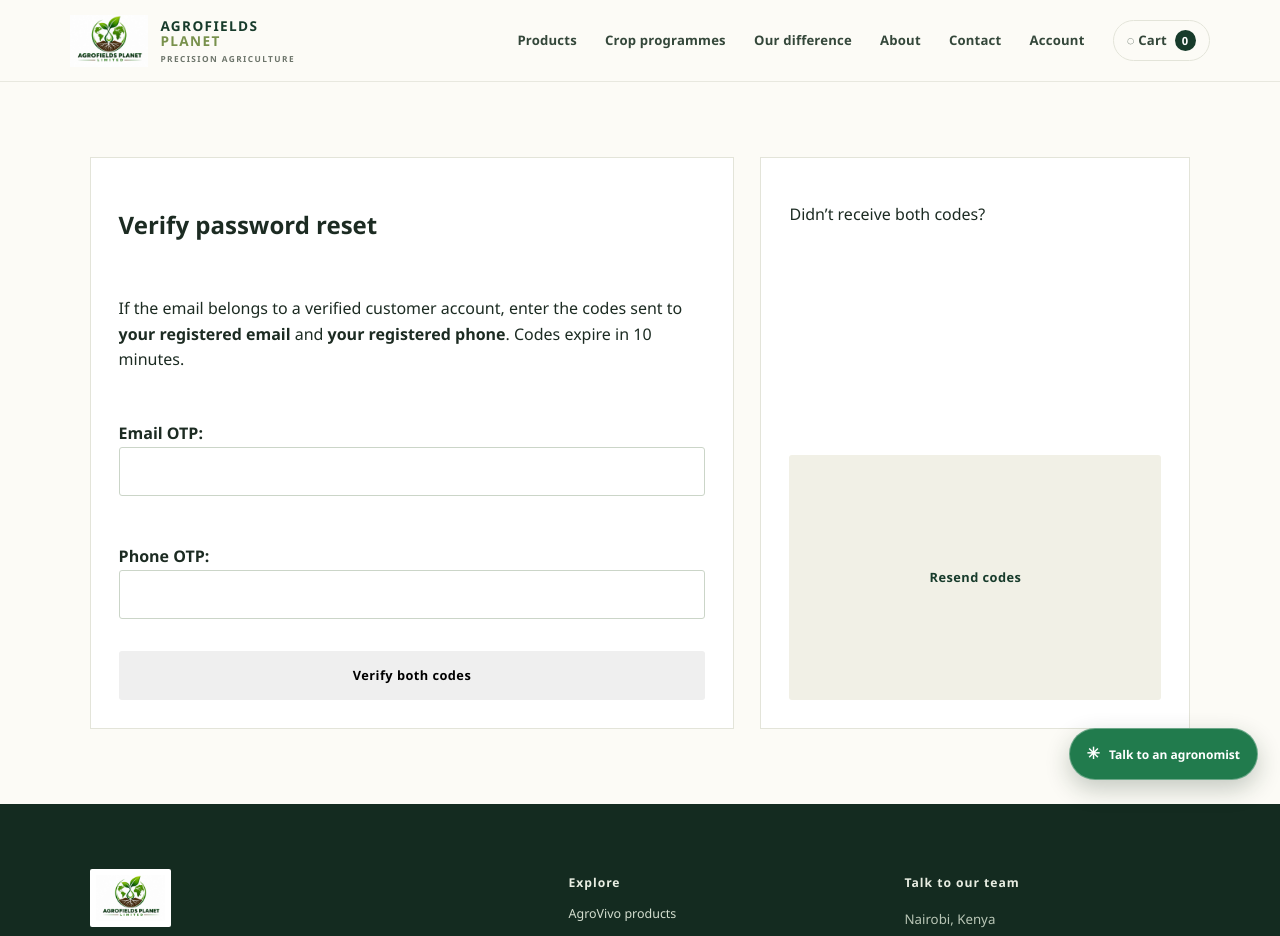
After one commit to kironga/AGROVIVO, a Django app: page /account/password-reset/verify/ in a window 1280 px wide. The commit adds this page. Shown: the top 936 px of the page. Run offline with Django 5.2, Linux system fonts and the light colour scheme.

Commit message:
Add dual-channel customer OTP verification

```diff
--- a/accounts/auth_views.py
+++ b/accounts/auth_views.py
@@ -7,6 +7,12 @@ from catalog.models import Product
 
 class StaffAwareLoginView(LoginView):
     template_name = "registration/login.html"
+
+    def get_form(self, form_class=None):
+        form = super().get_form(form_class)
+        form.fields["username"].label = "Email or username"
+        form.fields["username"].widget.attrs.update({"autocomplete": "username", "autocapitalize": "none"})
+        return form
 
     def form_valid(self, form):
         response = super().form_valid(form)
--- a/accounts/forms.py
+++ b/accounts/forms.py
@@ -1,13 +1,83 @@
+import re
+
 from django import forms
 from django.contrib.auth import get_user_model
 from django.contrib.auth.password_validation import validate_password
-User=get_user_model()
-class RegistrationForm(forms.ModelForm):
- password=forms.CharField(widget=forms.PasswordInput,validators=[validate_password],label="Password")
- class Meta:
-  model=User
-  fields=("username","email","first_name","last_name")
- def save(self,commit=True):
-  user=super().save(commit=False); user.set_password(self.cleaned_data["password"])
-  if commit: user.save()
-  return user
+
+from .models import CustomerProfile
+
+User = get_user_model()
+
+
+class RegistrationForm(forms.Form):
+    first_name = forms.CharField(max_length=150, label="First name", widget=forms.TextInput(attrs={"autocomplete": "given-name"}))
+    last_name = forms.CharField(max_length=150, label="Last name", widget=forms.TextInput(attrs={"autocomplete": "family-name"}))
+    email = forms.EmailField(max_length=150, widget=forms.EmailInput(attrs={"autocomplete": "email"}))
+    phone = forms.CharField(label="Phone number", max_length=16, widget=forms.TelInput(attrs={"autocomplete": "tel", "placeholder": "0712345678 or +254712345678"}))
+    password = forms.CharField(widget=forms.PasswordInput(attrs={"autocomplete": "new-password"}), label="Password")
+    password_confirm = forms.CharField(widget=forms.PasswordInput(attrs={"autocomplete": "new-password"}), label="Confirm password")
+
+    def clean_email(self):
+        email = self.cleaned_data["email"].strip().lower()
+        if User.objects.filter(email__iexact=email).exists() or User.objects.filter(username__iexact=email).exists():
+            raise forms.ValidationError("An account already uses this email. Please sign in or reset your password.")
+        return email
+
+    def clean_phone(self):
+        phone = re.sub(r"[\s()-]", "", self.cleaned_data["phone"])
+        if re.fullmatch(r"07\d{8}", phone):
+            phone = "+254" + phone[1:]
+        elif re.fullmatch(r"2547\d{8}", phone):
+            phone = "+" + phone
+        if not re.fullmatch(r"\+2547\d{8}", phone):
+            raise forms.ValidationError("Enter a Kenyan mobile number, for example 0712345678.")
+        if CustomerProfile.objects.filter(phone=phone).exists():
+            raise forms.ValidationError("An account already uses this phone number.")
+        return phone
+
+    def clean(self):
+        cleaned = super().clean()
+        if cleaned.get("password") and cleaned.get("password_confirm") and cleaned["password"] != cleaned["password_confirm"]:
+            self.add_error("password_confirm", "The passwords do not match.")
+        if cleaned.get("password") and cleaned.get("email"):
+            user = User(username=cleaned["email"], email=cleaned["email"], first_name=cleaned.get("first_name", ""), last_name=cleaned.get("last_name", ""))
+            try:
+                validate_password(cleaned["password"], user)
+            except forms.ValidationError as error:
+                self.add_error("password", error)
+        return cleaned
+
+
+class EmailAddressForm(forms.Form):
+    email = forms.EmailField(max_length=254, widget=forms.EmailInput(attrs={"autocomplete": "email"}))
+
+    def clean_email(self):
+        return self.cleaned_data["email"].strip().lower()
+
+
+class DualOtpForm(forms.Form):
+    email_code = forms.CharField(label="Email OTP", min_length=6, max_length=6, widget=forms.TextInput(attrs={"inputmode": "numeric", "autocomplete": "one-time-code", "pattern": "[0-9]{6}"}))
+    phone_code = forms.CharField(label="Phone OTP", min_length=6, max_length=6, widget=forms.TextInput(attrs={"inputmode": "numeric", "autocomplete": "one-time-code", "pattern": "[0-9]{6}"}))
+
+    def clean_email_code(self):
+        code = self.cleaned_data["email_code"].strip()
+        if not code.isdigit():
+            raise forms.ValidationError("Enter the 6-digit code from your email.")
+        return code
+
+    def clean_phone_code(self):
+        code = self.cleaned_data["phone_code"].strip()
+        if not code.isdigit():
+            raise forms.ValidationError("Enter the 6-digit code sent to your phone.")
+        return code
+
+
+class SetNewPasswordForm(forms.Form):
+    password = forms.CharField(widget=forms.PasswordInput(attrs={"autocomplete": "new-password"}), label="New password")
+    password_confirm = forms.CharField(widget=forms.PasswordInput(attrs={"autocomplete": "new-password"}), label="Confirm new password")
+
+    def clean(self):
+        cleaned = super().clean()
+        if cleaned.get("password") and cleaned.get("password_confirm") and cleaned["password"] != cleaned["password_confirm"]:
+            self.add_error("password_confirm", "The passwords do not match.")
+        return cleaned
--- a/accounts/urls.py
+++ b/accounts/urls.py
@@ -1,4 +1,12 @@
 from django.urls import path
 from django.contrib.auth.decorators import login_required
-from .views import account,register
-urlpatterns=[path("",login_required(account),name="account"),path("register/",register,name="register")]
+from .views import account, password_reset_new, password_reset_start, password_reset_verify, register, resend_otp, signup_verify
+urlpatterns=[
+ path("",login_required(account),name="account"),
+ path("register/",register,name="register"),
+ path("verify/",signup_verify,name="signup_verify"),
+ path("resend-otp/<str:purpose>/",resend_otp,name="resend_otp"),
+ path("password-reset/",password_reset_start,name="customer_password_reset"),
+ path("password-reset/verify/",password_reset_verify,name="customer_password_reset_verify"),
+ path("password-reset/new/",password_reset_new,name="customer_password_reset_new"),
+]
--- a/accounts/views.py
+++ b/accounts/views.py
@@ -1,19 +1,230 @@
-from django.shortcuts import render,redirect
+from datetime import timedelta
+
+from django.contrib import messages
+from django.contrib.auth import get_user_model, password_validation
+from django.contrib.auth.hashers import make_password
+from django.core.exceptions import ValidationError
+from django.db import IntegrityError, transaction
+from django.shortcuts import redirect, render
 from django.urls import reverse
+from django.utils import timezone
 from urllib.parse import urlencode
-from django.contrib import messages
-from .forms import RegistrationForm
+
+from .forms import DualOtpForm, EmailAddressForm, RegistrationForm, SetNewPasswordForm
+from .models import AccountVerification, CustomerProfile
+from .otp import RESEND_WAIT, issue_codes, valid_codes
+
+User = get_user_model()
+SIGNUP_SESSION_KEY = "signup_verification_id"
+RESET_SESSION_KEY = "password_reset_verification_id"
+VERIFIED_RESET_SESSION_KEY = "verified_password_reset_id"
+
+
 def account(request):
- if request.user.is_staff:
-  return redirect("dashboard_home")
- return render(request,"accounts/account.html",{"orders":request.user.orders.prefetch_related("items__product").order_by("-created_at")})
+    if request.user.is_staff:
+        return redirect("dashboard_home")
+    profile = CustomerProfile.objects.filter(user=request.user).first()
+    return render(request, "accounts/account.html", {"profile": profile, "orders": request.user.orders.prefetch_related("items__product").order_by("-created_at")})
+
+
 def register(request):
- next_url=request.POST.get("next",request.GET.get("next",""))
- if request.method=="POST":
-  form=RegistrationForm(request.POST)
-  if form.is_valid():
-   form.save(); messages.success(request,"Your account is ready. Please sign in.")
-   login_url=reverse("login")
-   return redirect(f"{login_url}?{urlencode({'next':next_url})}" if next_url else login_url)
- else: form=RegistrationForm()
- return render(request,"registration/register.html",{"form":form,"next":next_url})
+    next_url = request.POST.get("next", request.GET.get("next", ""))
+    form = RegistrationForm(request.POST or None)
+    if request.method == "POST" and form.is_valid():
+        AccountVerification.objects.filter(expires_at__lt=timezone.now() - timedelta(days=1)).delete()
+        email = form.cleaned_data["email"]
+        phone = form.cleaned_data["phone"]
+        if User.objects.filter(email__iexact=email).exists() or User.objects.filter(username__iexact=email).exists():
+            form.add_error("email", "An account already uses this email. Please sign in or reset your password.")
+        elif CustomerProfile.objects.filter(phone=phone).exists():
+            form.add_error("phone", "An account already uses this phone number.")
+        else:
+            recent = AccountVerification.objects.filter(purpose=AccountVerification.Purpose.SIGNUP, email=email, created_at__gte=timezone.now() - RESEND_WAIT).first()
+            if recent:
+                form.add_error(None, "A verification code was sent recently. Check your email and phone, or wait one minute before requesting another.")
+            else:
+                AccountVerification.objects.filter(purpose=AccountVerification.Purpose.SIGNUP, email=email).delete()
+                challenge = AccountVerification.objects.create(
+                    purpose=AccountVerification.Purpose.SIGNUP,
+                    email=email,
+                    phone=phone,
+                    first_name=form.cleaned_data["first_name"].strip(),
+                    last_name=form.cleaned_data["last_name"].strip(),
+                    password_hash=make_password(form.cleaned_data["password"]),
+                    email_code_hash="pending",
+                    phone_code_hash="pending",
+                    expires_at=timezone.now(),
+                    last_sent_at=timezone.now() - RESEND_WAIT,
+                )
+                request.session[SIGNUP_SESSION_KEY] = challenge.pk
+                request.session["signup_next"] = next_url
+                delivered = issue_codes(challenge)
+                if delivered:
+                    messages.success(request, "We sent one verification code to your email and another to your phone. Enter both codes to finish creating your account.")
+                else:
+                    messages.warning(request, "Your verification request is saved, but one of the codes could not be delivered. Check the delivery settings or try resending in one minute.")
+                return redirect("signup_verify")
+    return render(request, "registration/register.html", {"form": form, "next": next_url})
+
+
+def signup_verify(request):
+    challenge = _session_challenge(request, SIGNUP_SESSION_KEY, AccountVerification.Purpose.SIGNUP)
+    if not challenge:
+        messages.info(request, "Start account creation to request new verification codes.")
+        return redirect("register")
+    form = DualOtpForm(request.POST or None)
+    if request.method == "POST" and form.is_valid():
+        if not valid_codes(challenge, form.cleaned_data["email_code"], form.cleaned_data["phone_code"]):
+            messages.error(request, "The codes are incorrect, expired, or have used all attempts. Request fresh codes and try again.")
+        else:
+            if User.objects.filter(email__iexact=challenge.email).exists() or User.objects.filter(username__iexact=challenge.email).exists() or CustomerProfile.objects.filter(phone=challenge.phone).exists():
+                challenge.delete()
+                request.session.pop(SIGNUP_SESSION_KEY, None)
+                messages.error(request, "That email or phone number has since been used. Please sign in or use different details.")
+                return redirect("register")
+            try:
+                with transaction.atomic():
+                    user = User.objects.create(
+                        username=challenge.email,
+                        email=challenge.email,
+                        first_name=challenge.first_name,
+                        last_name=challenge.last_name,
+                        password=challenge.password_hash,
+                    )
+                    CustomerProfile.objects.create(user=user, phone=challenge.phone, email_verified=True, phone_verified=True)
+                    challenge.delete()
+            except IntegrityError:
+                challenge.delete()
+                request.session.pop(SIGNUP_SESSION_KEY, None)
+                messages.error(request, "Those account details have already been registered. Please sign in or use another email and phone number.")
+                return redirect("register")
+            next_url = request.session.pop("signup_next", "")
+            request.session.pop(SIGNUP_SESSION_KEY, None)
+            messages.success(request, "Your email and phone are verified. Sign in with your email and password.")
+            return redirect(f"{reverse('login')}?{urlencode({'next': next_url})}" if next_url else "login")
+    return render(request, "registration/verify_otp.html", {"form": form, "purpose": "signup", "email_hint": _masked_email(challenge.email), "phone_hint": _masked_phone(challenge.phone)})
+
+
+def password_reset_start(request):
+    form = EmailAddressForm(request.POST or None)
+    if request.method == "POST" and form.is_valid():
+        AccountVerification.objects.filter(expires_at__lt=timezone.now() - timedelta(days=1)).delete()
+        email = form.cleaned_data["email"]
+        request.session.pop(VERIFIED_RESET_SESSION_KEY, None)
+        challenge = None
+        user = User.objects.filter(email__iexact=email, is_active=True).first()
+        if user:
+            profile = CustomerProfile.objects.filter(user=user).first()
+            phone = profile.phone if profile else _phone_from_order_history(user)
+            if phone:
+                recent = AccountVerification.objects.filter(purpose=AccountVerification.Purpose.PASSWORD_RESET, user=user, created_at__gte=timezone.now() - RESEND_WAIT).first()
+                if not recent:
+                    AccountVerification.objects.filter(purpose=AccountVerification.Purpose.PASSWORD_RESET, user=user).delete()
+                    challenge = AccountVerification.objects.create(
+                        purpose=AccountVerification.Purpose.PASSWORD_RESET,
+                        user=user,
+                        email=user.email,
+                        phone=phone,
+                        email_code_hash="pending",
+                        phone_code_hash="pending",
+                        expires_at=timezone.now(),
+                        last_sent_at=timezone.now() - RESEND_WAIT,
+                    )
+                    issue_codes(challenge)
+                else:
+                    challenge = recent
+        if challenge:
+            request.session[RESET_SESSION_KEY] = challenge.pk
+        else:
+            request.session.pop(RESET_SESSION_KEY, None)
+        messages.info(request, "If the email belongs to a verified customer account, verification codes have been sent to its email and phone.")
+        return redirect("customer_password_reset_verify")
+    return render(request, "registration/password_reset_form.html", {"form": form})
+
+
+def password_reset_verify(request):
+    challenge = _session_challenge(request, RESET_SESSION_KEY, AccountVerification.Purpose.PASSWORD_RESET)
+    form = DualOtpForm(request.POST or None)
+    if request.method == "POST" and form.is_valid():
+        if not challenge or not valid_codes(challenge, form.cleaned_data["email_code"], form.cleaned_data["phone_code"]):
+            messages.error(request, "The codes are incorrect, expired, or unavailable. Start a new password reset request and try again.")
+        else:
+            challenge.verified_at = timezone.now()
+            challenge.save(update_fields=["verified_at"])
+            request.session[VERIFIED_RESET_SESSION_KEY] = challenge.pk
+            return redirect("customer_password_reset_new")
+    return render(request, "registration/verify_otp.html", {"form": form, "purpose": "password_reset", "email_hint": _masked_email(challenge.email) if challenge else "your registered email", "phone_hint": _masked_phone(challenge.phone) if challenge else "your registered phone"})
+
+
+def password_reset_new(request):
+    challenge_id = request.session.get(VERIFIED_RESET_SESSION_KEY)
+    challenge = AccountVerification.objects.filter(pk=challenge_id, purpose=AccountVerification.Purpose.PASSWORD_RESET, verified_at__isnull=False, expires_at__gt=timezone.now(), user__is_active=True).first() if challenge_id else None
+    if not challenge:
+        request.session.pop(VERIFIED_RESET_SESSION_KEY, None)
+        messages.info(request, "Verify both OTP codes before choosing a new password.")
+        return redirect("customer_password_reset")
+    form = SetNewPasswordForm(request.POST or None)
+    if request.method == "POST" and form.is_valid():
+        try:
+            password_validation.validate_password(form.cleaned_data["password"], challenge.user)
+        except ValidationError as error:
+            form.add_error("password", error)
+        else:
+            challenge.user.set_password(form.cleaned_data["password"])
+            challenge.user.save(update_fields=["password"])
+            challenge.delete()
+            request.session.pop(RESET_SESSION_KEY, None)
+            request.session.pop(VERIFIED_RESET_SESSION_KEY, None)
+            messages.success(request, "Your password has been reset. Sign in with your new password.")
+            return redirect("login")
+    return render(request, "registration/password_reset_new.html", {"form": form})
+
+
+def resend_otp(request, purpose):
+    if request.method != "POST":
+        return redirect("register")
+    if purpose == "signup":
+        session_key, target, expected = SIGNUP_SESSION_KEY, "signup_verify", AccountVerification.Purpose.SIGNUP
+    else:
+        session_key, target, expected = RESET_SESSION_KEY, "customer_password_reset_verify", AccountVerification.Purpose.PASSWORD_RESET
+    challenge = _session_challenge(request, session_key, expected)
+    if challenge and challenge.created_at > timezone.now() - timedelta(days=1):
+        wait_until = challenge.last_sent_at + RESEND_WAIT
+        if timezone.now() < wait_until:
+            seconds = max(1, int((wait_until - timezone.now()).total_seconds()))
+            messages.warning(request, f"Please wait {seconds} seconds before requesting new codes.")
+        elif issue_codes(challenge):
+            messages.success(request, "Fresh verification codes have been sent to your email and phone.")
+        else:
+            messages.error(request, "At least one verification code could not be delivered. Check the delivery settings and try again later.")
+    else:
+        messages.error(request, "This verification request has expired. Start again to request new codes.")
+    return redirect(target)
+
+
+def _session_challenge(request, session_key, purpose):
+    challenge_id = request.session.get(session_key)
+    if not challenge_id:
+        return None
+    return AccountVerification.objects.filter(pk=challenge_id, purpose=purpose).first()
+
+
+def _masked_email(email):
+    name, separator, domain = email.partition("@")
+    return f"{name[:1]}{'*' * max(1, len(name) - 1)}@{domain}" if separator else "your email"
+
+
+def _masked_phone(phone):
+    return f"{phone[:4]}{'*' * max(0, len(phone) - 7)}{phone[-3:]}"
+
+
+def _phone_from_order_history(user):
+    order = user.orders.exclude(customer_phone="").order_by("-created_at").only("customer_phone").first()
+    if not order:
+        return ""
+    phone = "".join(character for character in order.customer_phone if character.isdigit() or character == "+")
+    if phone.startswith("07") and len(phone) == 10:
+        phone = "+254" + phone[1:]
+    elif phone.startswith("2547") and len(phone) == 12:
+        phone = "+" + phone
+    return phone if len(phone) == 13 and phone.startswith("+2547") else ""
--- a/agrofields_planet/settings.py
+++ b/agrofields_planet/settings.py
@@ -45,6 +45,10 @@ LOGOUT_REDIRECT_URL = "home"
 EMAIL_BACKEND = "django.core.mail.backends.console.EmailBackend" if DEBUG else "anymail.backends.resend.EmailBackend"
 DEFAULT_FROM_EMAIL = setting("DEFAULT_FROM_EMAIL","orders@agrofields.example")
 ANYMAIL = {"RESEND_API_KEY":setting("RESEND_API_KEY","")}
+AFRICASTALKING_USERNAME = setting("AFRICASTALKING_USERNAME", "")
+AFRICASTALKING_API_KEY = setting("AFRICASTALKING_API_KEY", "")
+AFRICASTALKING_ENV = setting("AFRICASTALKING_ENV", "sandbox").strip().lower()
+AFRICASTALKING_SENDER_ID = setting("AFRICASTALKING_SENDER_ID", "")
 if not DEBUG:
     SECURE_PROXY_SSL_HEADER = ("HTTP_X_FORWARDED_PROTO","https")
     SESSION_COOKIE_SECURE = True
--- a/agrofields_planet/urls.py
+++ b/agrofields_planet/urls.py
@@ -1,4 +1,5 @@
 from django.contrib import admin
+from django.contrib.auth.views import LogoutView
 from django.urls import include,path
 from django.contrib.sitemaps.views import sitemap
 from django.http import JsonResponse
@@ -20,6 +21,6 @@ urlpatterns=[
  path("crop-programmes/",programme_list,name="programmes"),path("crop-programmes/<slug:slug>/",programme_detail,name="programme_detail"),
  path("cart/",cart_page,name="cart"),path("cart/add/<int:product_id>/",add_to_cart,name="cart_add"),path("cart/update/<int:product_id>/",update_cart,name="cart_update"),path("cart/remove/<int:product_id>/",remove_from_cart,name="cart_remove"),
  path("checkout/",checkout,name="checkout"),path("order/<str:order_number>/confirmation/",confirmation,name="confirmation"),
- path("accounts/login/",StaffAwareLoginView.as_view(),name="login"),path("accounts/",include("django.contrib.auth.urls")),path("account/",include("accounts.urls")),
+ path("accounts/login/",StaffAwareLoginView.as_view(),name="login"),path("accounts/logout/",LogoutView.as_view(),name="logout"),path("account/",include("accounts.urls")),
  path("payments/",include("payments.urls")),
  path("sitemap.xml",sitemap,{"sitemaps":sitemaps},name="sitemap"),path("robots.txt",RobotsView.as_view(),name="robots")]
--- /dev/null
+++ b/templates/registration/verify_otp.html
@@ -0,0 +1,21 @@
+{% extends "base.html" %}
+{% block title %}Verify your details | AgroVivo{% endblock %}
+{% block content %}
+<section class="section form-wrap">
+ <form method="post" class="form-card">
+  {% csrf_token %}
+  {% if purpose == "signup" %}
+   <h1>Verify your account</h1>
+   <p>Enter the separate 6-digit codes sent to <strong>{{ email_hint }}</strong> and <strong>{{ phone_hint }}</strong>. Codes expire in 10 minutes.</p>
+  {% else %}
+   <h1>Verify password reset</h1>
+   <p>If the email belongs to a verified customer account, enter the codes sent to <strong>{{ email_hint }}</strong> and <strong>{{ phone_hint }}</strong>. Codes expire in 10 minutes.</p>
+  {% endif %}
+  {{ form.as_p }}
+  <button class="button" type="submit">Verify both codes</button>
+ </form>
+ <form method="post" action="{% url 'resend_otp' purpose %}" class="form-card otp-resend-form">
+  {% csrf_token %}<p>Didn’t receive both codes?</p><button class="button button-light" type="submit">Resend codes</button>
+ </form>
+</section>
+{% endblock %}
```
Also changed, not shown: accounts/admin.py (added, +11 -0 lines), accounts/models.py (added, +37 -0 lines), accounts/otp.py (added, +82 -0 lines), render.yaml (+12 -0 lines), templates/accounts/account.html (+12 -1 lines), templates/registration/login.html (+14 -1 lines), templates/registration/password_reset_form.html (added, +11 -0 lines), templates/registration/password_reset_new.html (added, +10 -0 lines), templates/registration/register.html (+14 -1 lines), README.md, accounts/migrations/0001_initial.py (added), accounts/migrations/0002_alter_customerprofile_email_verified_and_more.py (added), 1 other file.
